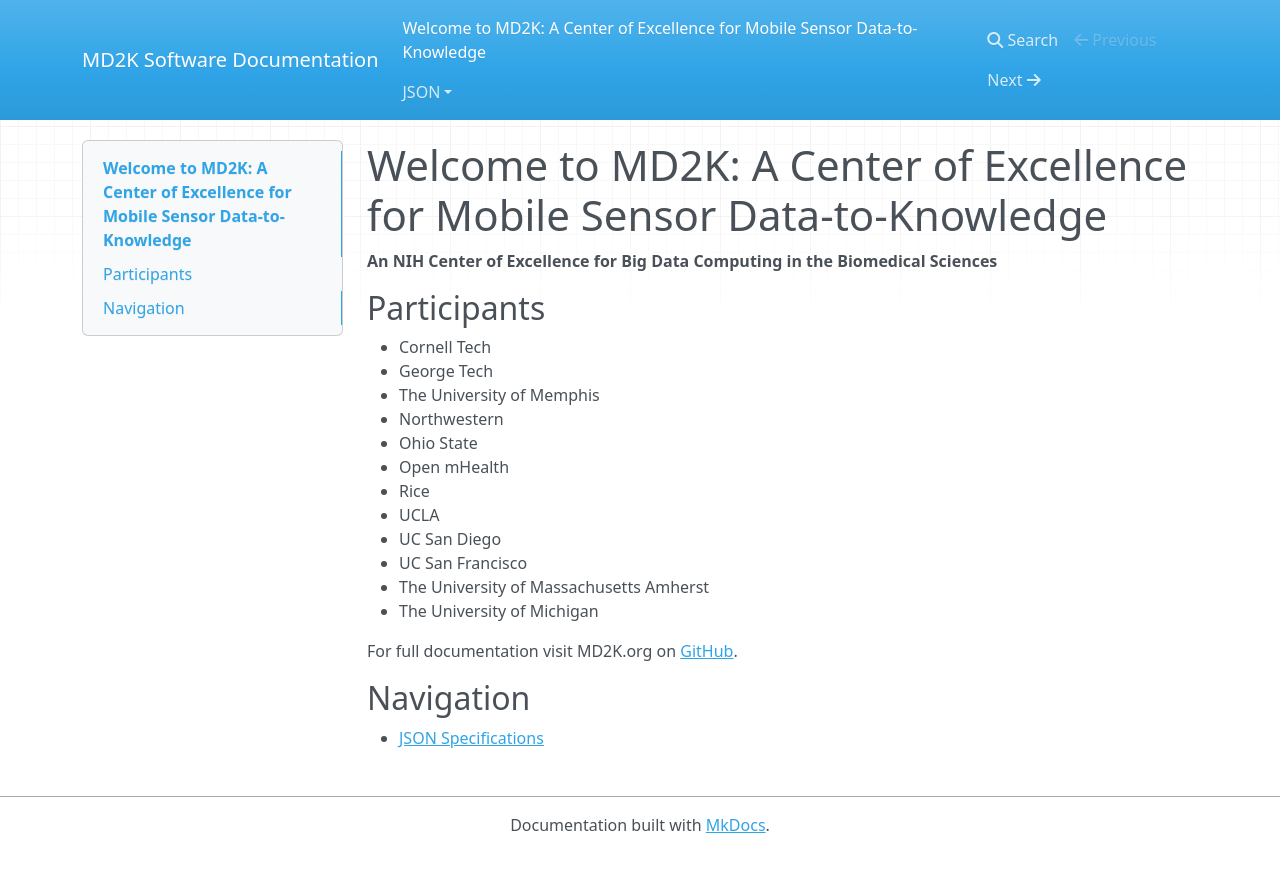
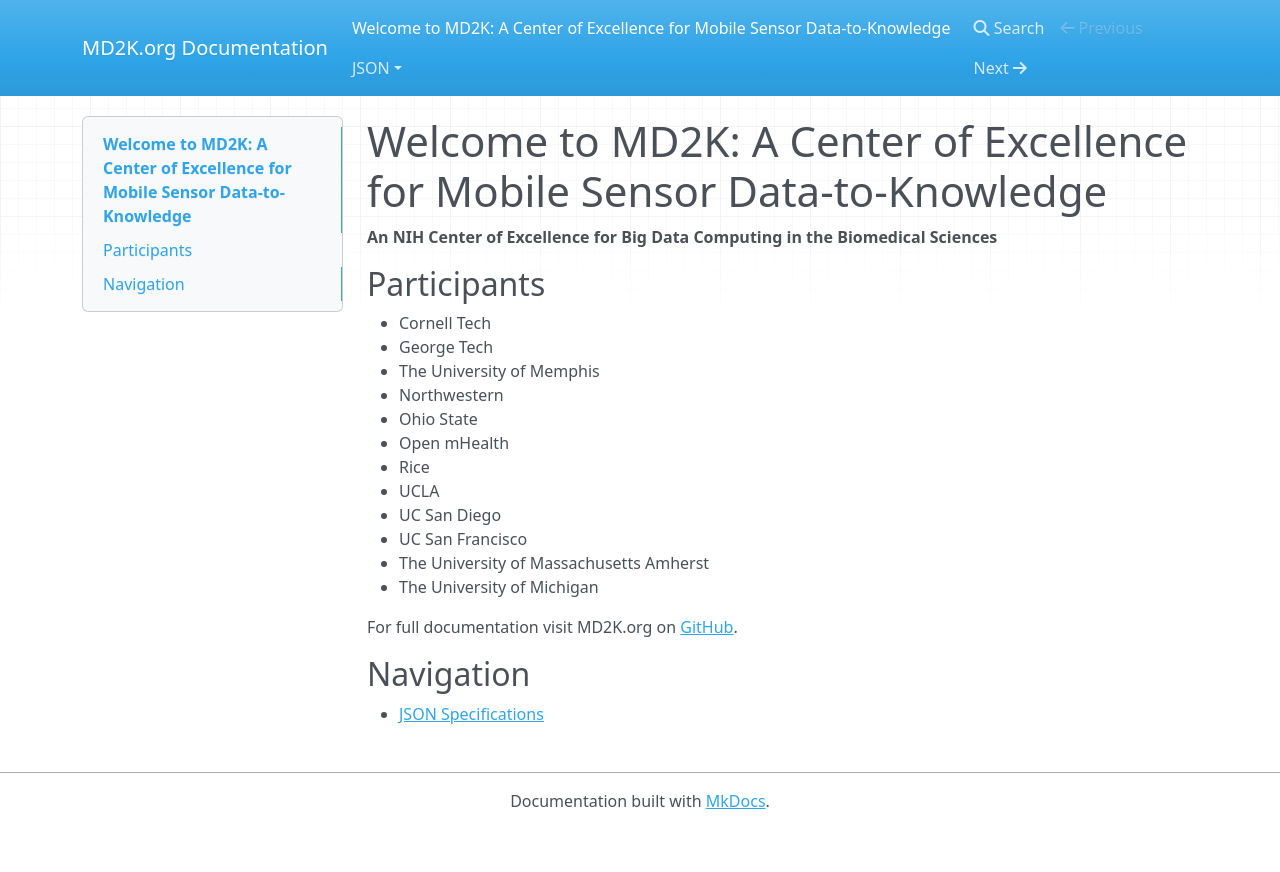
Before and after one commit to ivanyeo/md2k, an MkDocs documentation site: the page built from docs/index.md, in a window 1280 px wide. Shown: the top 872 px of the page. Built offline with MkDocs 1.6.1, drawn with Linux system fonts in a browser that asks for light colours; nearby versions of some CDN libraries.

```diff
--- a/mkdocs.yml
+++ b/mkdocs.yml
@@ -1 +1 @@
-site_name: MD2K Software Documentation
+site_name: MD2K.org Documentation
```
